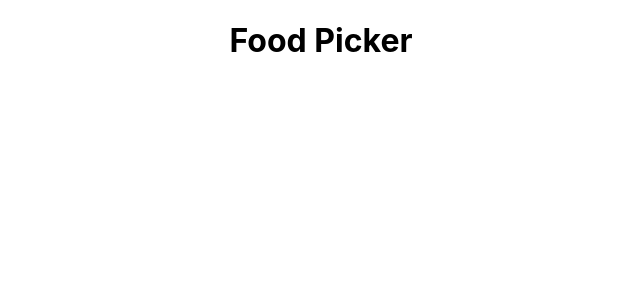
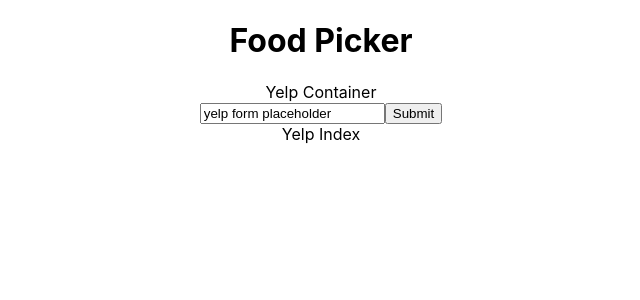
Before and after one commit to NeedsAUsername/food-picker, a React (Create React App) app: page / in a window 1280 px wide. Shown: the top 300 px of the page, without its empty margins (319-959 px from the left). Built offline with nearby package versions, Linux system fonts and the light colour scheme.

Commit message:
adds yelp container to app

```diff
--- a/src/App.js
+++ b/src/App.js
@@ -1,12 +1,14 @@
 import React, { Component } from 'react';
 import logo from './logo.svg';
 import './App.css';
+import YelpContainer from './yelp/container'
 
 class App extends Component {
   render() {
     return (
       <div className="App">
         <h1>Food Picker</h1>
+        <YelpContainer />
       </div>
     );
   }
--- a/src/yelp/container.js
+++ b/src/yelp/container.js
@@ -1,10 +1,14 @@
 import React from 'react';
+import YelpInput from './input';
+import YelpIndex from './index';
 
 class YelpContainer extends React.Component {
   render () {
     return (
       <div>
         Yelp Container
+        <YelpInput />
+        <YelpIndex />
       </div>
     )
   }
```
